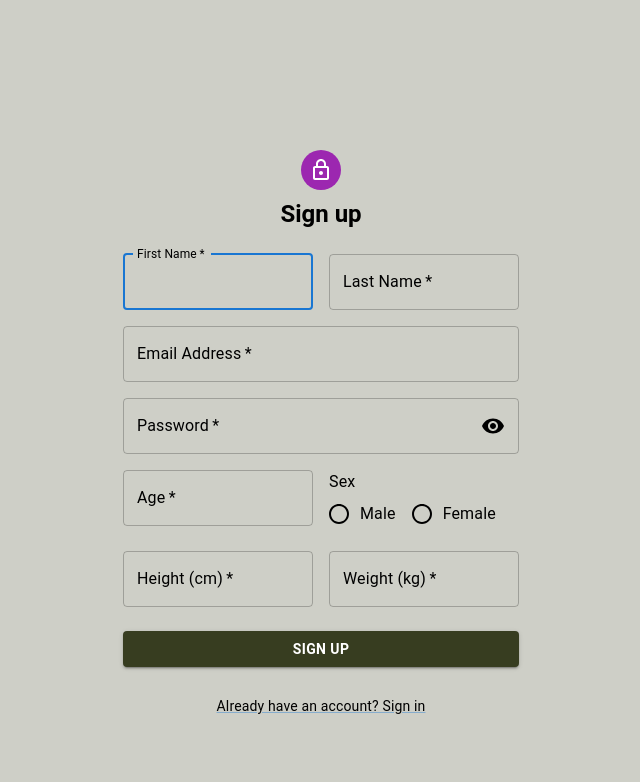
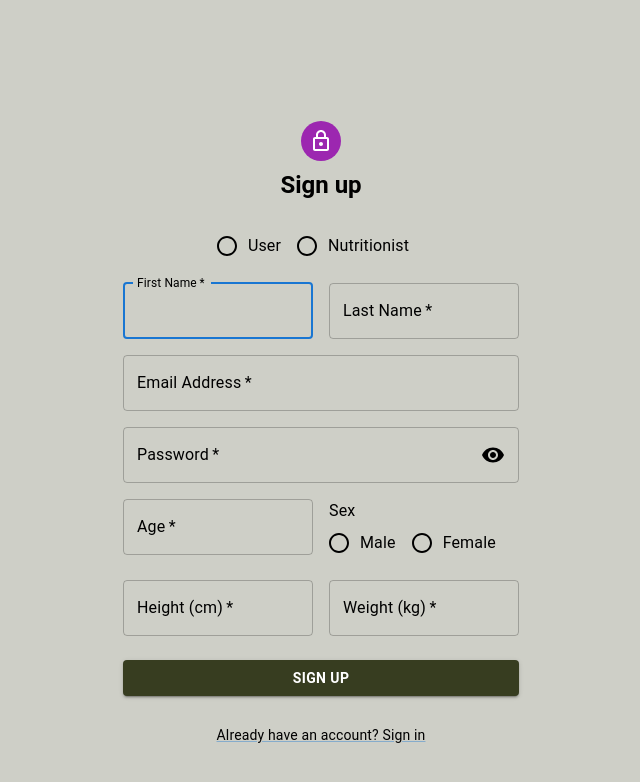
Before and after one commit to valenbia36/2023-lalibertadavanza-frontend, a React (Create React App) app: page /signUp in a window 1280 px wide. Shown: the top 782 px of the page, without its empty margins (319-959 px from the left). Built offline with nearby package versions, Linux system fonts and the light colour scheme.

Commit message:
Signup Adding Role

```diff
--- a/src/screens/SignUp.js
+++ b/src/screens/SignUp.js
@@ -10,10 +10,16 @@ import LockOutlinedIcon from "@mui/icons-material/LockOutlined";
 import Typography from "@mui/material/Typography";
 import Container from "@mui/material/Container";
 import { createTheme, ThemeProvider } from "@mui/material/styles";
-import { FormControl, FormControlLabel, FormLabel, Radio, RadioGroup } from "@mui/material";
+import {
+  FormControl,
+  FormControlLabel,
+  FormLabel,
+  Radio,
+  RadioGroup,
+} from "@mui/material";
 import { useSnackbar } from "notistack";
-import getApiUrl from '../helpers/apiConfig';
-import VisibilityIcon from '@mui/icons-material/Visibility';
+import getApiUrl from "../helpers/apiConfig";
+import VisibilityIcon from "@mui/icons-material/Visibility";
 
 const apiUrl = getApiUrl();
 
@@ -31,6 +37,7 @@ const SignUp = () => {
     sex: "",
     height: "",
     weight: "",
+    role: "",
   });
 
   const handleSexChange = (event) => {
@@ -73,7 +80,8 @@ const SignUp = () => {
       user.sex === "" ||
       user.age === "" ||
       user.height === "" ||
-      user.weight === ""
+      user.weight === "" ||
+      user.role === ""
     ) {
       enqueueSnackbar("Some fields are empty.", { variant: "error" });
       return;
@@ -92,6 +100,10 @@ const SignUp = () => {
         enqueueSnackbar("Something went wrong.", { variant: "error" });
       }
     });
+  };
+
+  const handleUserRoleChange = (event) => {
+    setUser({ ...user, role: event.target.value });
   };
 
   return (
@@ -118,6 +130,35 @@ const SignUp = () => {
           </Typography>
           <Box sx={{ mt: 3 }}>
             <Grid container spacing={2}>
+              <Grid
+                item
+                xs={12}
+                sm={12}
+                sx={{ alignItems: "center", textAlign: "center" }}
+              >
+                <FormControl component="fieldset">
+                  <RadioGroup
+                    row
+                    aria-label="user role"
+                    name="userRole"
+                    value={user.role}
+                    onChange={handleUserRoleChange}
+                  >
+                    <FormControlLabel
+                      value="User"
+                      control={<Radio style={{ color: "black" }} />}
+                      label="User"
+                      style={{ color: "black" }}
+                    />
+                    <FormControlLabel
+                      value="Nutritionist"
+                      control={<Radio style={{ color: "black" }} />}
+                      label="Nutritionist"
+                      style={{ color: "black" }}
+                    />
+                  </RadioGroup>
+                </FormControl>
+              </Grid>
               <Grid item xs={12} sm={6}>
                 <TextField
                   autoComplete="given-name"
@@ -195,18 +236,18 @@ const SignUp = () => {
                   fullWidth
                   name="password"
                   label="Password"
-                  type={showPassword ? 'text' : 'password'}
+                  type={showPassword ? "text" : "password"}
                   id="password"
                   autoComplete="new-password"
                   InputLabelProps={{
                     style: { color: "black" },
                   }}
                   InputProps={{
-                    style: { color: 'black' },
+                    style: { color: "black" },
                     endAdornment: (
                       <VisibilityIcon
                         onClick={() => setShowPassword(!showPassword)}
-                        style={{ cursor: 'pointer' }}
+                        style={{ cursor: "pointer" }}
                       />
                     ),
                   }}
@@ -233,8 +274,8 @@ const SignUp = () => {
                     style: { color: "black" },
                   }}
                   InputProps={{
-                    style: { color: "black"},
-                    inputProps: { min: 1 }
+                    style: { color: "black" },
+                    inputProps: { min: 1 },
                   }}
                   onChange={(e) => handleAgeInputChange(e)}
                   onKeyPress={(event) => {
@@ -283,9 +324,9 @@ const SignUp = () => {
                   }}
                   InputProps={{
                     style: {
-                      color: "black"
+                      color: "black",
                     },
-                    inputProps: { min: 1 }
+                    inputProps: { min: 1 },
                   }}
                   onChange={(e) => handleHeightInputChange(e)}
                   onKeyPress={(event) => {
@@ -309,9 +350,9 @@ const SignUp = () => {
                   }}
                   InputProps={{
                     style: {
-                      color: "black"
+                      color: "black",
                     },
-                    inputProps: { min: 1 }
+                    inputProps: { min: 1 },
                   }}
                   onChange={(e) => handleWeightInputChange(e)}
                   onKeyPress={(event) => {
```
Lines whose indentation alone changed are shown as unchanged.
